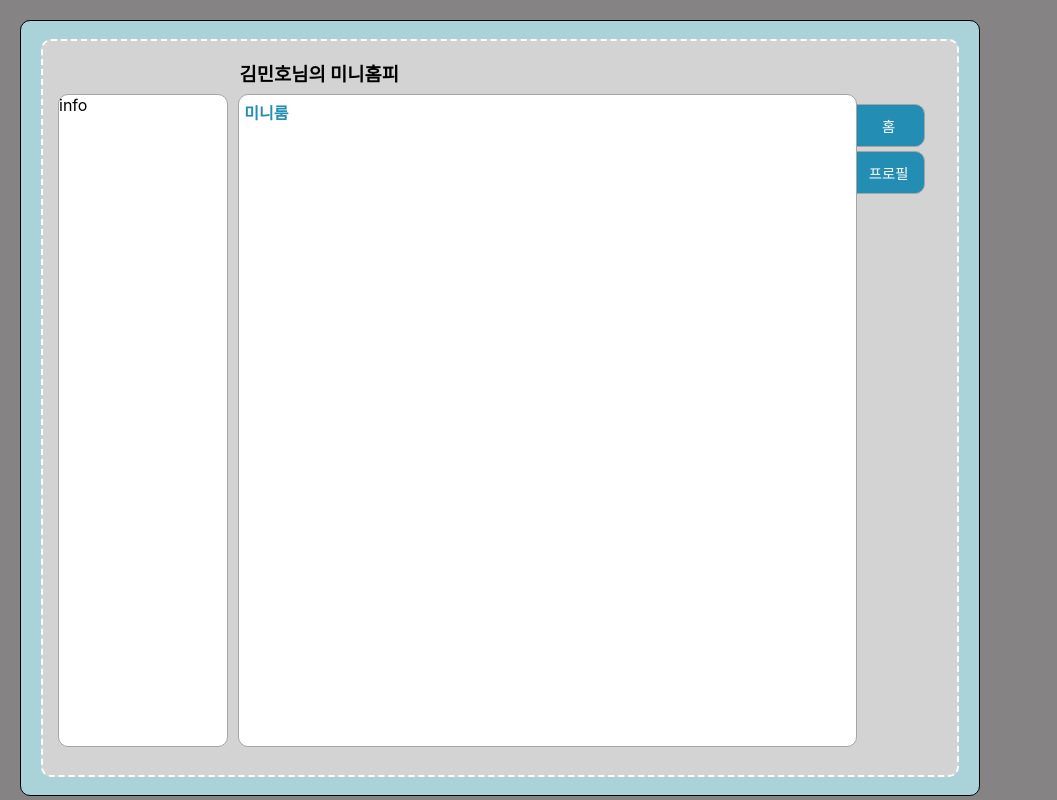
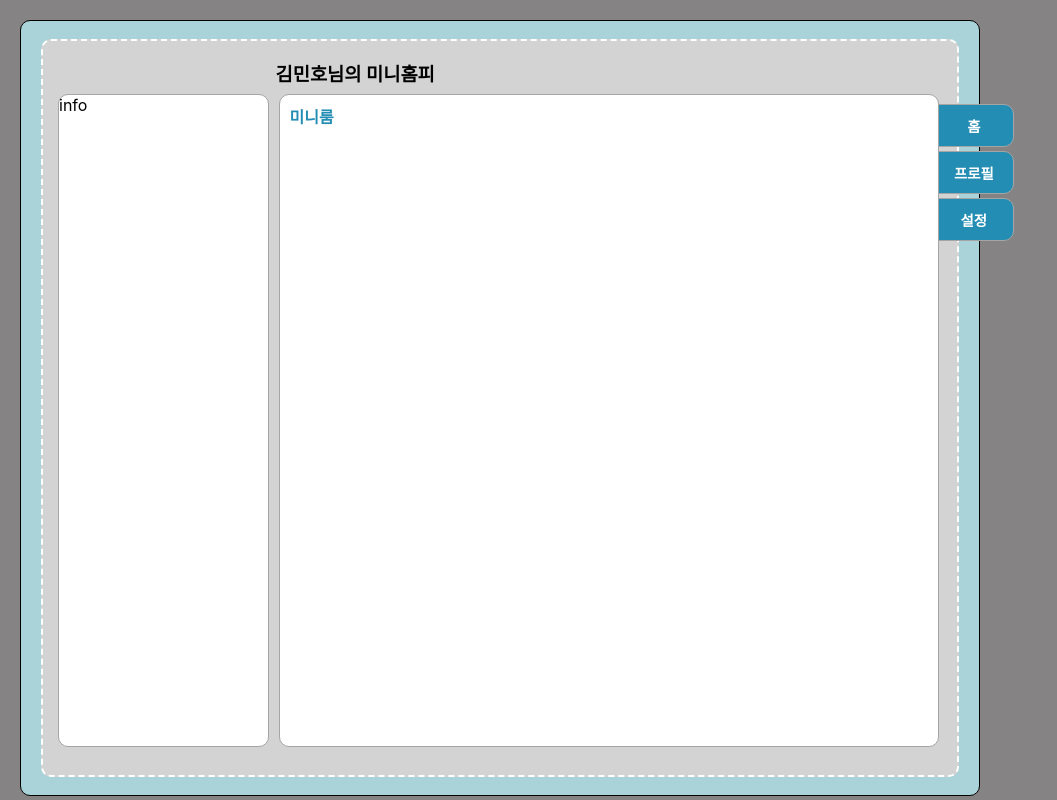
Before and after one commit to xxalsgh0203/CyWorld, a React (Create React App) app: page / in a window 1280 px wide. Shown: the whole page, without its empty margins (0-1057 px from the left). Built offline with nearby package versions, Linux system fonts and the light colour scheme.

Commit message:
almost done with css

```diff
--- a/package.json
+++ b/package.json
@@ -6,6 +6,7 @@
     "@testing-library/jest-dom": "^5.12.0",
     "@testing-library/react": "^11.2.6",
     "@testing-library/user-event": "^12.8.3",
+    "node-sass": "^5.0.0",
     "react": "^17.0.2",
     "react-dom": "^17.0.2",
     "react-router-dom": "^5.2.0",
--- a/src/App.js
+++ b/src/App.js
@@ -1,6 +1,7 @@
 import {BrowserRouter, Route, Switch} from 'react-router-dom';
 import Home from './pages/Home.js';
 import Profile from './pages/Profile.js';
+import Settings from './pages/Settings.js';
 
 function App() {
   return (
@@ -14,6 +15,10 @@ function App() {
       <Route exact path="/profile">
         <Profile />
       </Route>
+
+      <Route exact path="/settings">
+        <Settings />
+      </Route>
     </Switch>
     </BrowserRouter>
 
--- a/src/components/Layout.css
+++ b/src/components/Layout.css
@@ -7,7 +7,6 @@
       background-color: rgb(133, 131, 131);
   }
   .container{
-      /* margin: 20px auto; */
       left: 20px;
       top: 20px;
       background: rgb(169, 210, 217);
@@ -26,15 +25,18 @@
       border-radius: 10px;
   }
 
+
+
   .box1 h3{
     color: black;
     left: 20%;
     position: relative;
-    left: 21%;
+    left: 25%;
     top: 10px;
   }
 
   .box1 section {
+    margin-right: -150px;
     margin-top: 2%;
     margin-bottom: 20px;
     display:flex;
@@ -48,13 +50,13 @@
       border-radius: 10px;
       margin-left: 7px;
       margin-right: 10px;
-      width: 22%;
+      width: 32%;
       left: 10px;
   }
   .miniroom{
       z-index:1;
       background: rgb(255, 255, 255);
-      width: 80%;
+      width: 100%;
       left: 170px;
       border: 1px solid rgb(165, 165, 165);
       border-radius: 10px;
@@ -62,7 +64,7 @@
   .miniroom h4 {
       color: rgb(35, 141, 179);
       font-weight: bold;
-      padding: 5px;
+      padding: 9px;
   }
   .music{
       background: purple;
@@ -77,7 +79,7 @@
       left:-10px;
       margin-top: 10px;
       display: inline-block;
-      width: 85%;
+      width: 85px;
       margin-bottom: -6px;
       padding: 10px 10px 10px 15px;
       background: rgb(35, 141, 179);
--- a/src/components/Layout.js
+++ b/src/components/Layout.js
@@ -13,13 +13,13 @@ function Layout(){
                 <div class="info"> info </div>
                 <div class="miniroom"> <h4>미니룸</h4> </div>
                 <div class="menu">
-                    <button onClick={()=>{history.push('/')}}>홈</button>
-                    <button onClick={()=>{history.push('/profile')}}>프로필</button>
+                    <button onClick={()=>{history.push('/')}}><h4>홈</h4></button>
+                    <button onClick={()=>{history.push('/profile')}}><h4>프로필</h4></button>
+                    <button onClick={()=>{history.push('/settings')}}><h4>설정</h4></button>
                 </div>
             </section>
             </div>
         </div>
-
         </div>
     );
 }
--- /dev/null
+++ b/src/pages/Settings.js
@@ -0,0 +1,11 @@
+import Layout from '../components/Layout.js';
+
+function Settings(){
+    return (
+        <div>
+            <Layout />
+        </div>
+    )
+}
+
+export default Settings;
```
Also changed, not shown: src/pages/Home.scss (added), src/pages/Profile.scss (added), src/pages/Setting.scss (added), 1 other file (tests, documents, lock files or other folders).
